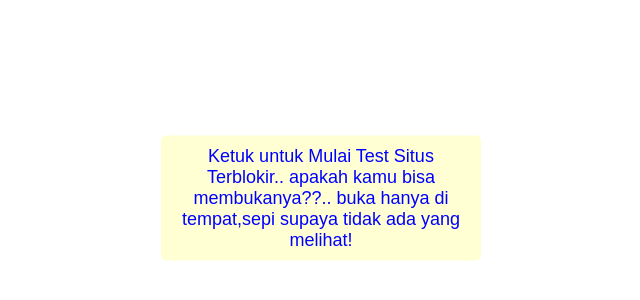
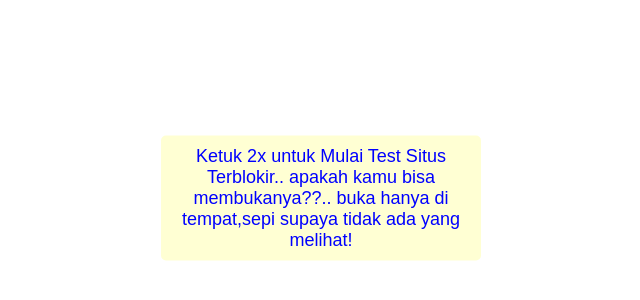
Before and after one commit to aadmaou/TestBlockSitesP, a plain HTML site: page index.html in a window 1280 px wide. Shown: the part 202-502 px from the top of the page, 319-959 px from the left. Drawn offline with Linux system fonts and the light colour scheme.

Commit message:
Update index.html

```diff
--- a/index.html
+++ b/index.html
@@ -44,7 +44,7 @@
    <body>
        <div class="video-container">
            <iframe id="videoFrame" src="b.mp4" allowfullscreen></iframe>
-           <button class="play-button" onclick="playVideo()">Ketuk untuk Mulai Test Situs Terblokir..
+           <button class="play-button" onclick="playVideo()">Ketuk 2x untuk Mulai Test Situs Terblokir..
            apakah kamu bisa membukanya??..
            buka hanya di tempat,sepi supaya tidak ada yang melihat!</button>
        </div>
```
